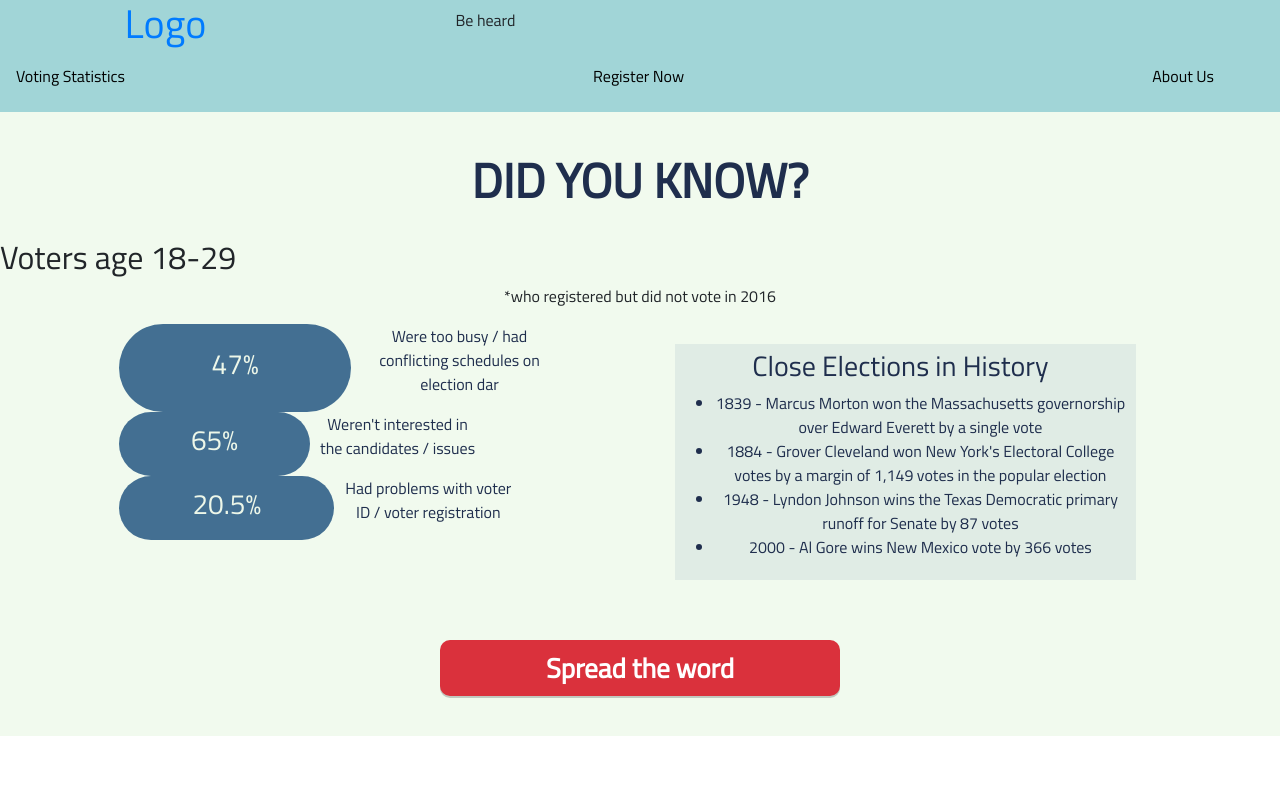
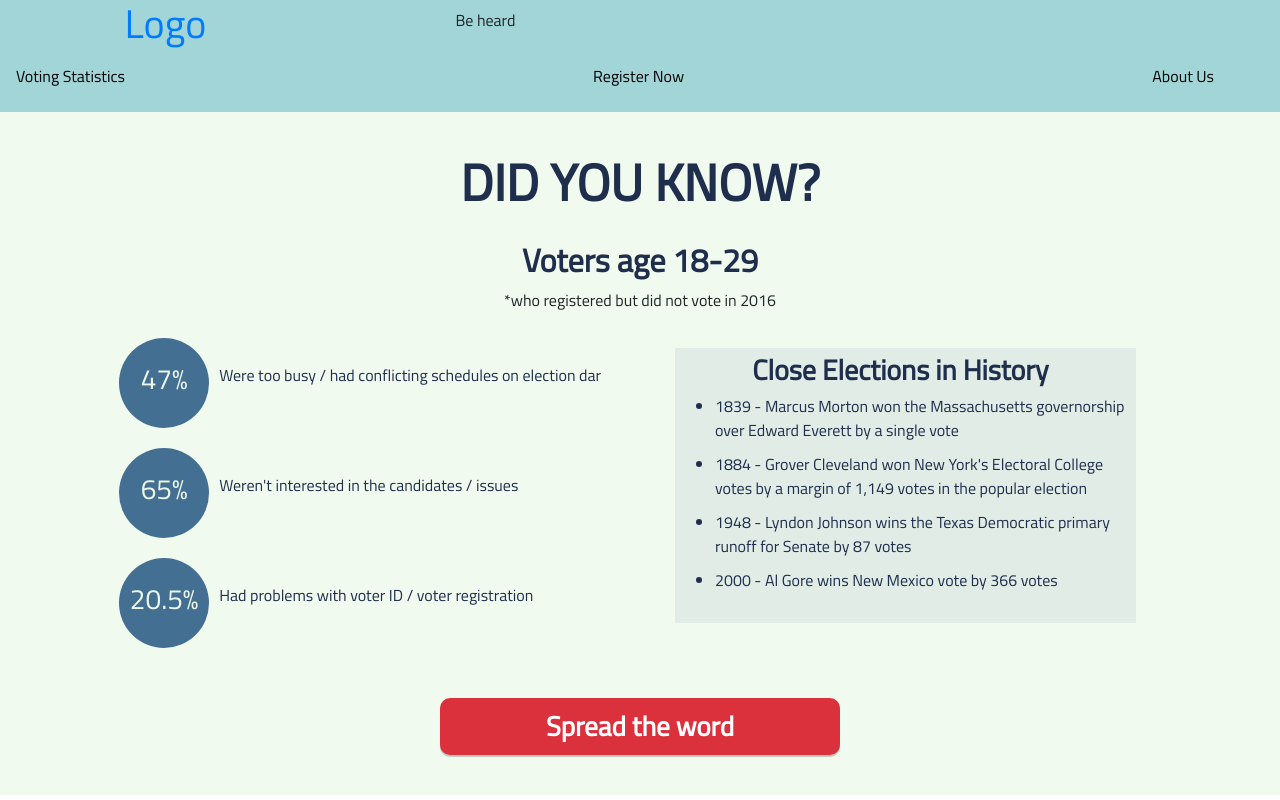
Before and after one commit to mtilda/voting_challenge_client, a React (Create React App) app: page /#/voting-stats in a window 1280 px wide. Built offline with nearby package versions, Linux system fonts and the light colour scheme.

Commit message:
not sure what edit is here but have to commit again

```diff
--- a/src/components/VotingStats/VotingStats.css
+++ b/src/components/VotingStats/VotingStats.css
@@ -5,9 +5,15 @@
 .voting-stats h1 {
     color: #1F2E4D;
     font-weight: bold;
-    font-size: 3rem;
+    font-size: 3.2rem;
     padding: 40px 0 20px 0;
 }
+
+.center h2 {
+    font-weight: bold;
+}
+
+
 
 .stats-container-outer {
     display: flex;
@@ -21,6 +27,18 @@
     padding: 5px 10px 5px 0;
 }
 
+.elections-facts h3 {
+    font-weight: bold;
+}
+
+.elections-facts ul {
+    text-align: left;
+}
+
+.elections-facts li {
+    padding-bottom: 10px;
+}
+
 .ind-stat {
     display: flex;
     align-items: center;
@@ -30,8 +48,9 @@
 .percentage-circle {
     border-radius: 90px;
     background-color: #436F92;
-    width: 100%;
-    height: 100%;
+    width: 90px;
+    height: 90px;
+    flex: 1;
     color: #EDF7E9;
     font-weight: bold;
     display: flex;
@@ -40,6 +59,10 @@
     margin: 10px;
 }
 
+.percentage-circle h3 {
+    padding: 20px;
+}
+
 @media screen and (max-width: 768px) {
     .stats-container-outer {
         display: block;
--- a/src/components/VotingStats/VotingStats.jsx
+++ b/src/components/VotingStats/VotingStats.jsx
@@ -8,7 +8,9 @@ export const VotingStats = () => {
         <Container fluid style={{paddingLeft: 0, paddingRight: 0, paddingTop: 0, paddingBottom: 0}}>
         <div className="voting-stats">
            <h1>DID YOU KNOW?</h1>
-           <h2 className="centered">Voters age 18-29</h2>
+           <div className="center">
+           <h2>Voters age 18-29</h2>
+           </div>
            <p>*who registered but did not vote in 2016</p>
            <Row>
                <Col></Col>
```
